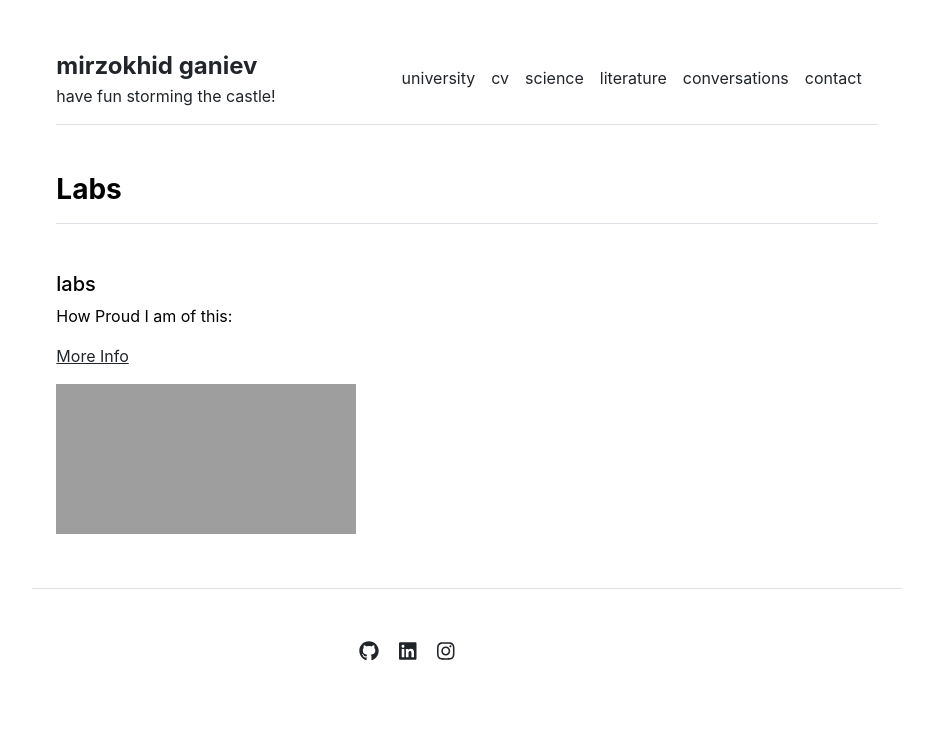
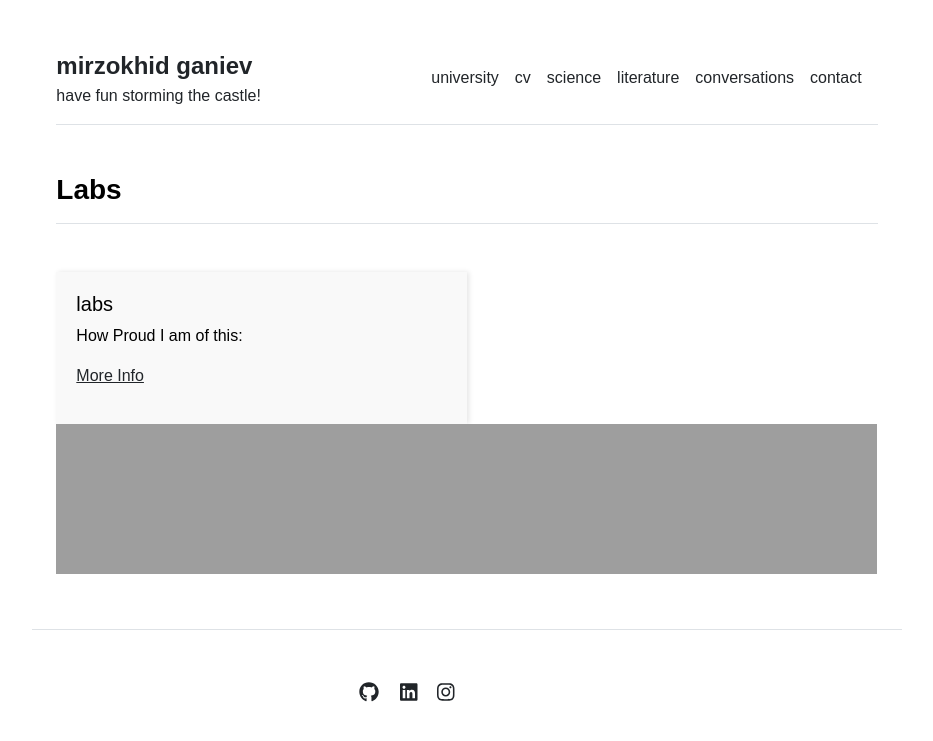
Before and after one commit to Mirzokhid/mirzokhid.github.io, a Jekyll site: the page built from science.md, in a window 1280 px wide. Shown: the top 741 px of the page, without its empty margins (173-1106 px from the left). Built offline with Jekyll 4.4.1, drawn with Linux system fonts in a browser that asks for light colours.

Commit message:
Update science.html

```diff
--- a/_layouts/science.html
+++ b/_layouts/science.html
@@ -3,18 +3,28 @@
 ---
 
 {{ content }}
+<head>
+  <style>
+    body {
+      display: flex;
+      margin: 0;
+      height: 100vh;
+      font-family: Arial, sans-serif;
+    }
+  </style>
+</head>
 
 <div class="row g-5 mb-5">
   <div>
     <h3 class="fw-bold border-bottom pb-3 mb-5">Labs</h3>
     {% for science in site.data.settings.science %}
-      <div class="col-md-6">
+      <div class="col-md-6" style="flex: 1;padding: 20px;overflow-y: auto;background-color: #f9f9f9;box-shadow: 2px 0 5px rgba(0, 0, 0, 0.1);">
         <h5>{{ science.name }}</h5>
         <p> How Proud I am of this: {{ science.how}}</p>
         <p><a href="{{ site.github.url }}/science/labs/experiment{{ science.number }}">More Info</a></p>
     </div>
-    <div>
-      <iframe src="{{ site.github.url }}/science/labs/{{ science.url }}f"></iframe>
+    <div style="flex: 2;overflow-y: hidden;">
+      <iframe style="width: 100%; height: 100%; border: none;" src="{{ site.github.url }}/science/labs/{{ science.url }}"></iframe>
     </div>
   {% endfor %}
 </div>
```
